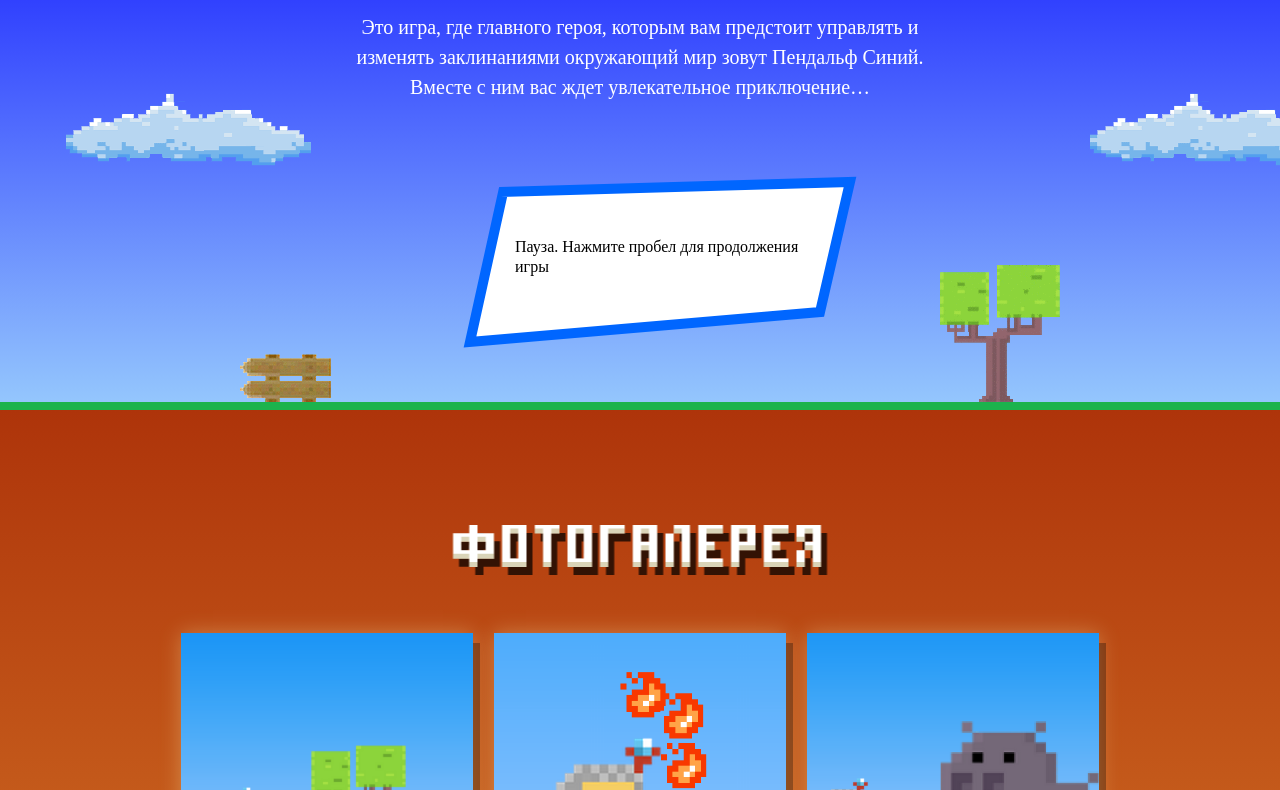
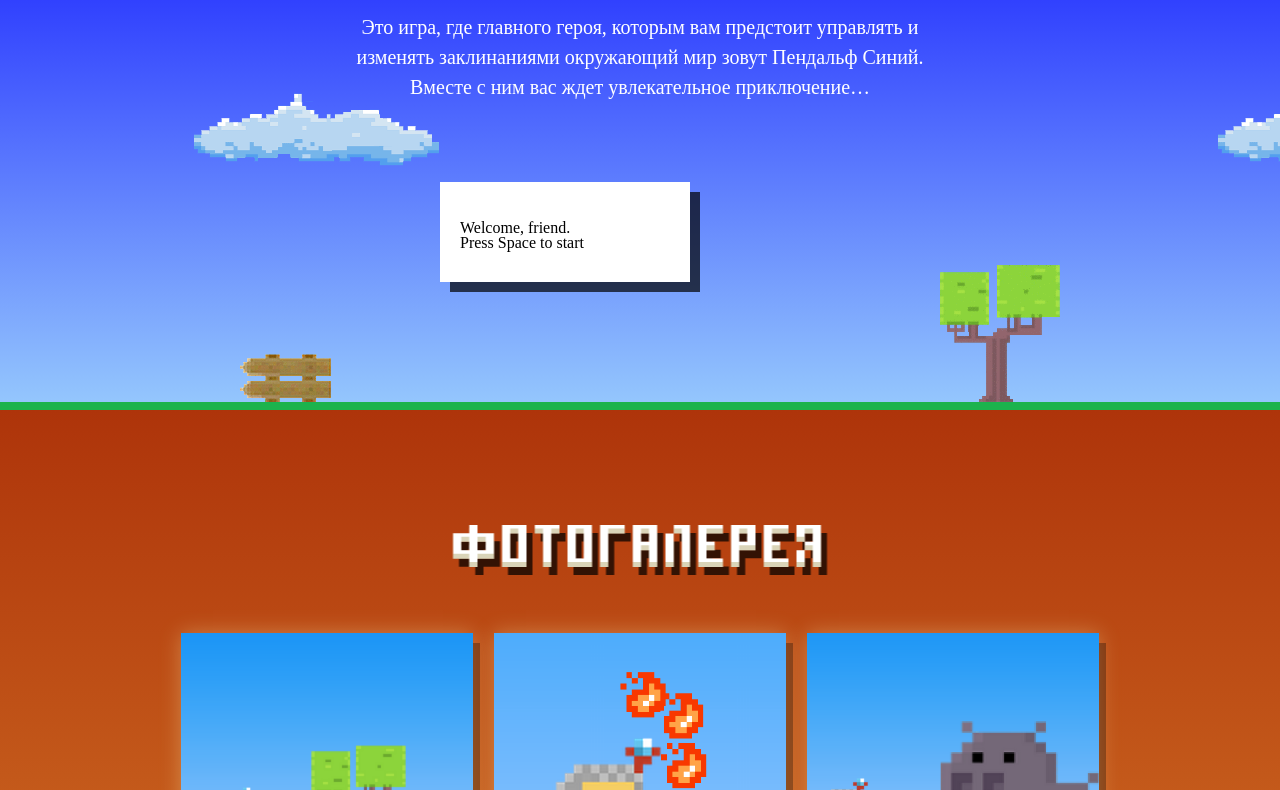
Before and after one commit to grittyolga/25493-code-and-magick, a website: page build/index.html in a window 1280 px wide. Shown: the part 197-987 px from the top of the page. Drawn offline with Linux system fonts and the light colour scheme; a web font is replaced by a local one.

Commit message:
Canvas
Canvas

```diff
--- a/build/index.html
+++ b/build/index.html
@@ -127,8 +127,8 @@
 </template>
 
 <script src="js/form.js"></script>
-<script src="js/game-stat.min.js"></script>
-<script src="js/check.js"></script>
+<script src="js/game.js"></script>
+<script src="js/main.js"></script>
 
 </body>
 </html>
--- a/build/js/game.js
+++ b/build/js/game.js
@@ -390,23 +390,45 @@ window.Game = (function() {
         window.removeEventListener('keydown', this._pauseListener);
       }
     },
-
+    /*
+    Функция рисует прямоугольник
+    */
+    _drawSquare: function(message) {
+      var x = 150;
+      var y = 80;
+      var width = 250;
+      var height = 100;
+      this.ctx.fillStyle = 'rgba(0, 0, 0, 0.7)';
+      this.ctx.fillRect(x + 10, y + 10, width, height);
+      this.ctx.fillStyle = '#FFFFFF';
+      this.ctx.fillRect(x, y, width, height);
+      this.ctx.font = '16px PT Mono';
+      this.ctx.textBaseline = 'hanging';
+      this.ctx.fillStyle = '#000000';
+      for (var i = 0; i < message.length; i++) {
+        this.ctx.fillText(message[i], x + 20, y + 40 + 15 * i);
+      }
+    },
     /**
      * Отрисовка экрана паузы.
      */
     _drawPauseScreen: function() {
       switch (this.state.currentStatus) {
         case Verdict.WIN:
-          console.log('you have won!');
+          var messageWin = [ 'Congratulations', 'you have won!'];
+          this._drawSquare(messageWin);
           break;
         case Verdict.FAIL:
-          console.log('you have failed!');
+          var messageFail = ['You have failed!', 'Looser'];
+          this._drawSquare(messageFail);
           break;
         case Verdict.PAUSE:
-          console.log('game is on pause!');
+          var messagePause = ['Game is on pause', 'Drink a tea'];
+          this._drawSquare(messagePause);
           break;
         case Verdict.INTRO:
-          console.log('welcome to the game! Press Space to start');
+          var messageIntro = [ 'Welcome, friend.', 'Press Space to start'];
+          this._drawSquare(messageIntro);
           break;
       }
     },
```
